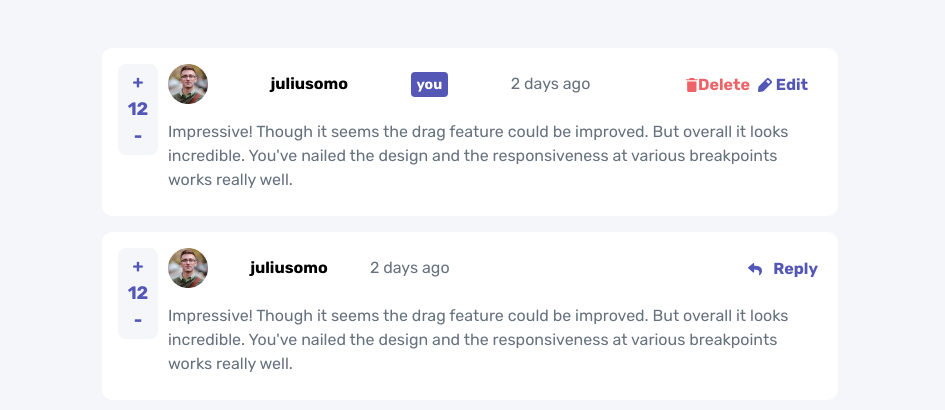
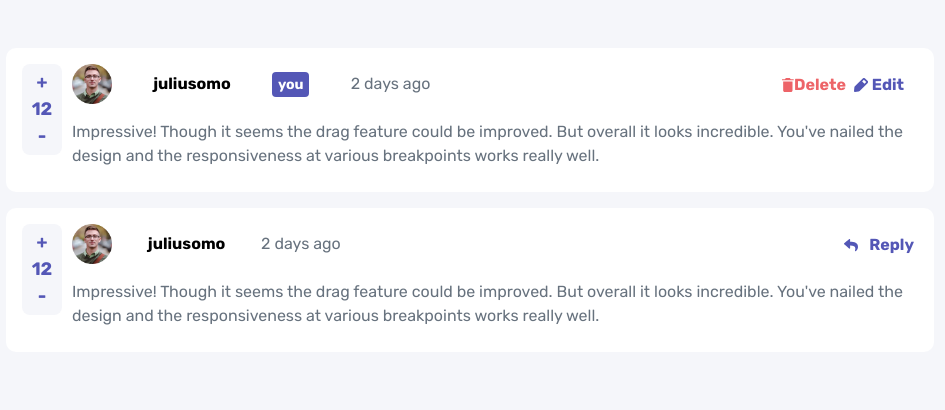
Before and after one commit to borgesmj/frontend-mentor-challenges, a React (Vite) app in the folder interactive-comments-section/: page / in a window 1280 px wide. Shown: the top 410 px of the page, without its empty margins (170-1115 px from the left). Built offline with nearby package versions, Linux system fonts and the light colour scheme.

Commit message:
setting responsive

```diff
--- a/interactive-comments-section/src/App.jsx
+++ b/interactive-comments-section/src/App.jsx
@@ -3,7 +3,7 @@ import Comments from "./Components/Comments";
 
 function App() {
   return (
-    <main className="w-full py-8 px-4 md:w-3/4 md:my-0 md:mx-auto lg:w-3/5 xl:1/2">
+    <main className="w-full py-8 px-4 md:w-3/4 md:my-0 md:mx-auto lg:1/2">
       <Comments />
     </main>
   );
--- a/interactive-comments-section/src/Components/Comment.jsx
+++ b/interactive-comments-section/src/Components/Comment.jsx
@@ -3,7 +3,7 @@ import React from "react";
 const Comment = ({ activeUser }) => {
   return (
     <div className="bg-color-white p-4 rounded-[10px] flex flex-col my-4 relative">
-      <div className={`${!activeUser ? 'w-4/5 lg:w-2/5' : 'w-full lg:w-3/5'} flex flex-row justify-between items-center mb-2 lg:ml-[50px]`}>
+      <div className={`${!activeUser ? 'w-4/5 lg:w-[30%]' : 'w-full lg:w-2/5'} flex flex-row justify-between items-center mb-2 lg:ml-[50px]`}>
         <img
           src="./images/avatars/image-juliusomo.webp"
           alt="profile_user_image"
```
